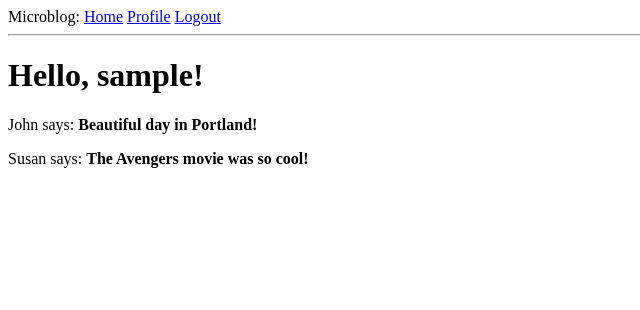
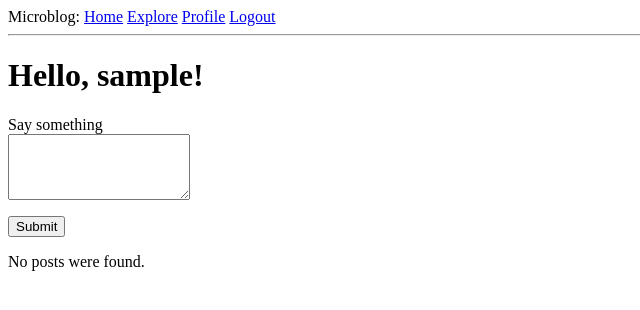
Before and after one commit to HoytSmith/microblog, a Flask app: page / in a window 1280 px wide. Shown: the top 310 px of the page, without its empty margins (0-640 px from the left). Run offline with Flask 3, Linux system fonts and the light colour scheme; the visitor is signed in with stand-in values (Sample User, id 1); data comes from the database, SQL or seed files in the repository; both versions use the stored data as it was after the commit; data that the repository does not hold is empty; parts of the project's set-up code (start-up, migrations or seed data) failed here and were passed over.

Commit message:
Completed Chapter 9 on Pagination.

```diff
--- a/app/forms.py
+++ b/app/forms.py
@@ -45,3 +45,7 @@ class EditProfileForm(FlaskForm):
 
 class EmptyForm(FlaskForm):
     submit = SubmitField('Submit')
+
+class PostForm(FlaskForm):
+    post = TextAreaField('Say something', validators=[DataRequired(), Length(min=1, max=140)])
+    submit = SubmitField('Submit')
--- a/app/routes.py
+++ b/app/routes.py
@@ -1,10 +1,11 @@
+from flask_migrate import current
 from flask import render_template, flash, redirect, url_for, request
 from flask_login import current_user, login_user, logout_user, login_required
 from urllib.parse import urlsplit
 import sqlalchemy as sa
 from app import app, db
-from app.models import User
-from app.forms import EditProfileForm, LoginForm, RegistrationForm, EmptyForm
+from app.models import User, Post
+from app.forms import EditProfileForm, LoginForm, RegistrationForm, EmptyForm, PostForm
 from datetime import datetime, timezone
 
 @app.before_request
@@ -13,25 +14,23 @@ def before_request():
         current_user.last_seen = datetime.now(timezone.utc)
         db.session.commit()
 
-@app.route('/')
-@app.route('/index')
+@app.route('/', methods=['GET', 'POST'])
+@app.route('/index', methods=['GET', 'POST'])
 @login_required
 def index():
-    posts = [
-        {
-            'author': {
-                'username': 'John'
-            },
-            'body': 'Beautiful day in Portland!'
-        },
-        {
-            'author': {
-                'username': 'Susan'
-            },
-            'body': 'The Avengers movie was so cool!'
-        }
-    ]
-    return render_template('index.html', title="Home", posts=posts)
+    form = PostForm()
+    if form.validate_on_submit():
+        post = Post(body=form.post.data, author=current_user)
+        db.session.add(post)
+        db.session.commit()
+        flash('Your post is now live!')
+        return redirect(url_for('index'))
+    page = request.args.get('page', 1, type=int)
+    posts = db.paginate(
+        current_user.following_posts(), page=page, per_page=app.config['POSTS_PER_PAGE'], error_out=False)
+    next_url = url_for('index', page=posts.next_num) if posts.has_next else None
+    prev_url = url_for('index', page=posts.prev_num) if posts.has_prev else None
+    return render_template('index.html', title="Home", form=form, posts=posts.items, next_url=next_url, prev_url=prev_url)
 
 @app.route('/login', methods=['GET', 'POST'])
 def login():
@@ -73,12 +72,13 @@ def register():
 @login_required
 def user(username):
     user = db.first_or_404(sa.select(User).where(User.username == username))
-    posts = [
-        {'author': user, 'body': 'Test post #1'},
-        {'author': user, 'body': 'Test post #2'}
-    ]
+    page = request.args.get('page', 1, type=int)
+    query = user.posts.select().order_by(Post.timestamp.desc())
+    posts = db.paginate(query, page=page, per_page=app.config['POSTS_PER_PAGE'], error_out=False)
+    next_url = url_for('user', username=user.username, page=posts.next_num) if posts.has_next else None
+    prev_url = url_for('user', username=user.username, page=posts.prev_num) if posts.has_prev else None
     form = EmptyForm()
-    return render_template('user.html', user=user, posts=posts, form=form)
+    return render_template('user.html', user=user, posts=posts.items, next_url=next_url, prev_url=prev_url, form=form)
 
 @app.route('/edit_profile', methods=['GET', 'POST'])
 @login_required
@@ -113,7 +113,6 @@ def follow(username):
         return redirect(url_for('user', username=username))
     else:
         return redirect(url_for('index'))
-    pass
 
 @app.route('/unfollow/<username>', methods=['POST'])
 @login_required
@@ -133,4 +132,13 @@ def unfollow(username):
         return redirect(url_for('user', username=username))
     else:
         return redirect(url_for('index'))
-    pass
+
+@app.route('/explore')
+@login_required
+def explore():
+    page = request.args.get('page', 1, type=int)
+    query = sa.select(Post).order_by(Post.timestamp.desc())
+    posts = db.paginate(query, page=page, per_page=app.config['POSTS_PER_PAGE'], error_out=False)
+    next_url = url_for('explore', page=posts.next_num) if posts.has_next else None
+    prev_url = url_for('explore', page=posts.prev_num) if posts.has_prev else None
+    return render_template('index.html', title='Explore', posts=posts.items, next_url=next_url, prev_url=prev_url)
--- a/app/templates/_post.html
+++ b/app/templates/_post.html
@@ -4,7 +4,10 @@
             <img src="{{ post.author.avatar(36) }}">
         </td>
         <td>
-            {{ post.author.username }} says: <br />{{ post.body }}
+            <a href="{{ url_for('user', username=post.author.username) }}">
+                {{ post.author.username }}
+            </a>
+            says: <br />{{ post.body }}
         </td>
     </tr>
 </table>
--- a/app/templates/base.html
+++ b/app/templates/base.html
@@ -15,6 +15,7 @@
         <div>
             Microblog:
             <a href="{{ url_for('index') }}">Home</a>
+            <a href="{{ url_for('explore') }}">Explore</a>
             {% if current_user.is_anonymous %}
             <a href="{{ url_for('login') }}">Login</a>
             {% else %}
--- a/app/templates/index.html
+++ b/app/templates/index.html
@@ -3,14 +3,37 @@
     <h1>
         Hello, {{ current_user.username }}!
     </h1>
+    {% if form %}
+    <form action="" method="post">
+        {{ form.hidden_tag() }}
+        <p>
+            {{ form.post.label }}<br />
+            {{ form.post(size=32, rows=4) }}<br />
+            {% for error in form.post.errors %}
+                <span style="color:red;">
+                    [{{ error }}]
+                </span>
+            {% endfor %}
+        </p>
+        <p>
+            {{ form.submit() }}
+        </p>
+    </form>
+    {% endif %}
     {% if posts %}
         {% for post in posts %}
-        <div>
-            <p>
-                {{post.author.username}} says: <b>{{post.body}}</b>
-            </p>
-        </div>
+            {% include '_post.html' %}
         {% endfor %}
+        {% if prev_url %}
+        <a href="{{ prev_url }}">
+            Newer posts
+        </a>
+        {% endif %}
+        {% if prev_url %}
+        <a href="{{ next_url }}">
+            Older posts
+        </a>
+        {% endif %}
     {% else %}
     <div>
         <p>
--- a/config.py
+++ b/config.py
@@ -4,3 +4,4 @@ basedir = os.path.abspath(os.path.dirname(__file__))
 class Config:
     SECRET_KEY = os.environ.get('SECRET_KEY') or 'you-will-never-guess'
     SQLALCHEMY_DATABASE_URI = os.environ.get('DATABASE_URL') or 'sqlite:///' + os.path.join(basedir, 'app.db')
+    POSTS_PER_PAGE = 20
```
Also changed, not shown: app/templates/user.html (+10 -0 lines), app.db.
